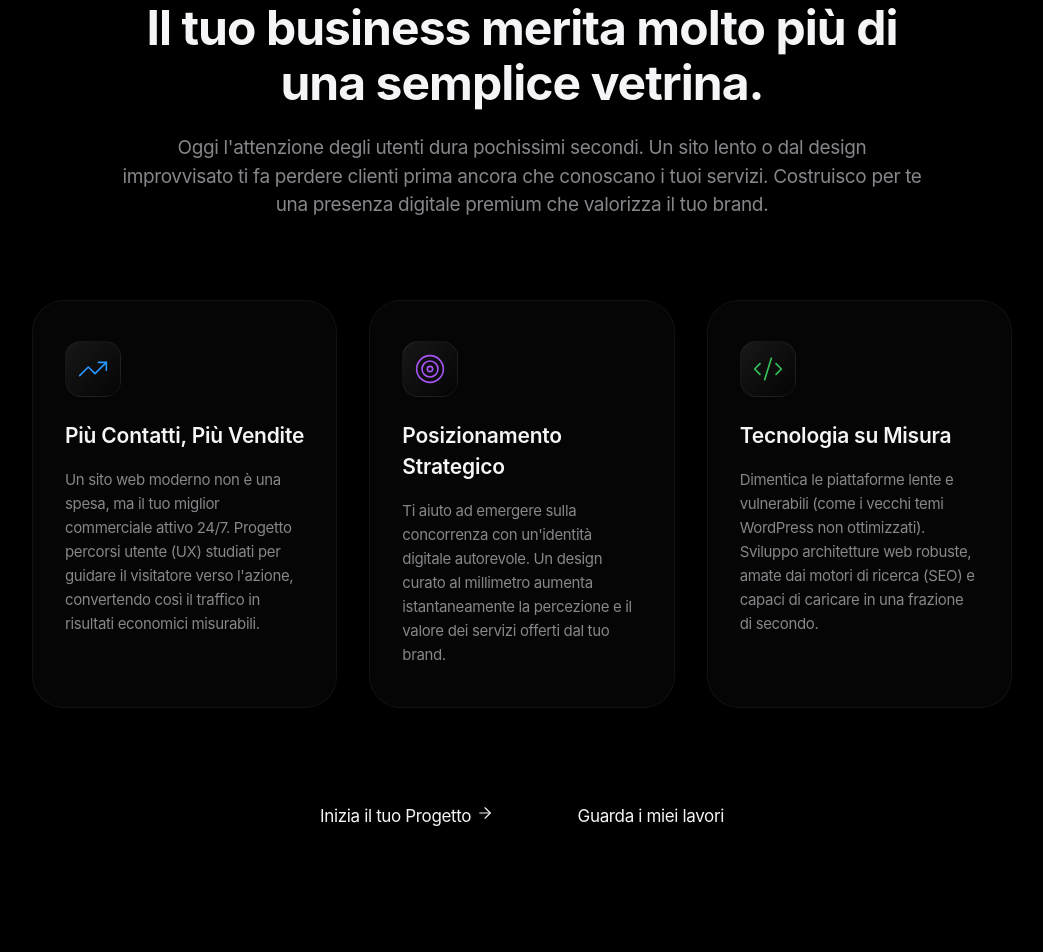
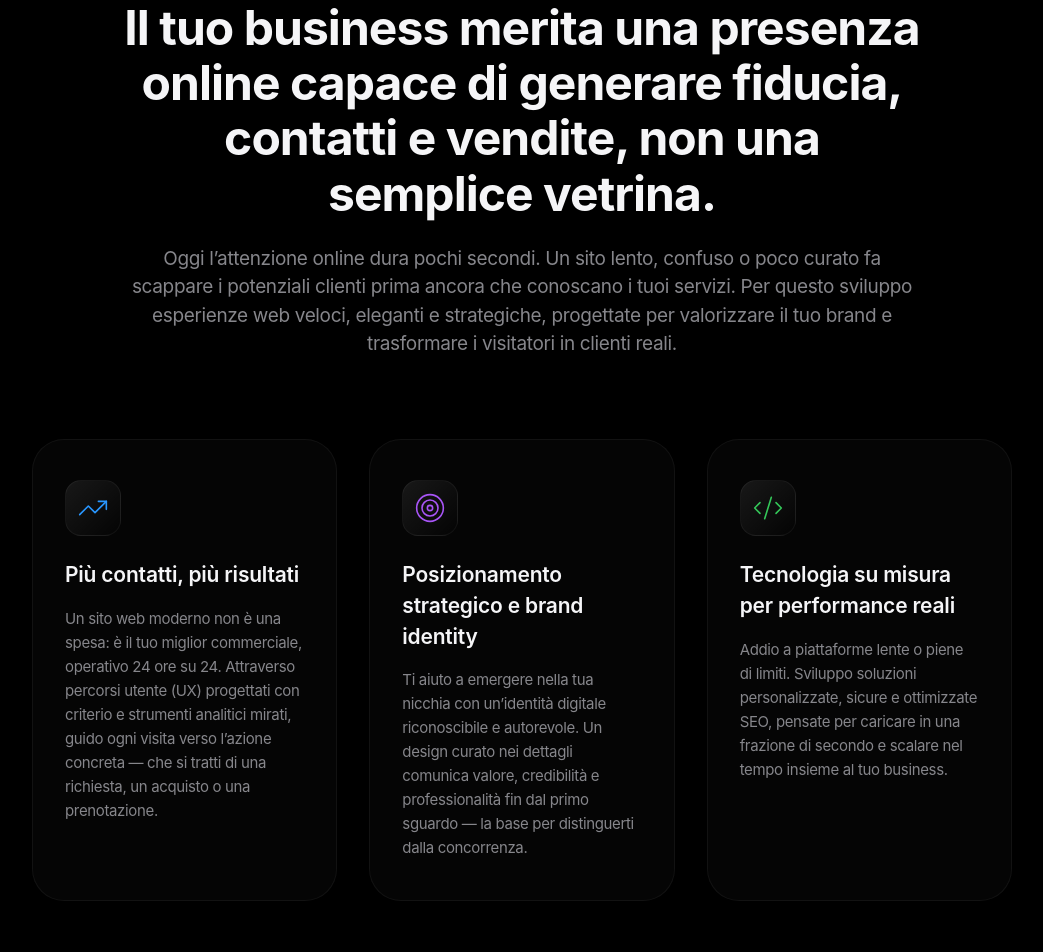
Before and after one commit to eltonbrahja/myPortfolio, a React (Vite) app: page / in a window 1280 px wide. Shown: the part 1000-1952 px from the top of the page, without its empty margins (118-1161 px from the left). Built offline with nearby package versions, Linux system fonts and the light colour scheme.

Commit message:
feat: Implement initial Home page with hero and value proposition sections, including dynamic styling and animations.

```diff
--- a/src/pages/Home.css
+++ b/src/pages/Home.css
@@ -223,6 +223,16 @@
   color: var(--text-secondary);
 }
 
+.value-closing-text {
+  text-align: center;
+  font-size: 20px;
+  line-height: 1.6;
+  color: var(--text-primary);
+  font-weight: 500;
+  max-width: 800px;
+  margin: 0 auto 48px auto;
+}
+
 /* Buttons */
 .value-cta-wrapper {
   display: flex;
--- a/src/pages/Home.jsx
+++ b/src/pages/Home.jsx
@@ -2,7 +2,7 @@ import React from 'react';
 import { motion } from 'framer-motion';
 import { Link } from 'react-router-dom';
 import PageTransition from '../components/PageTransition';
-import { ArrowRight, ChevronDown, TrendingUp, Target, Code2 } from 'lucide-react';
+import { Rocket, FolderOpen, ChevronDown, TrendingUp, Target, Code2 } from 'lucide-react';
 import './Home.css';
 
 const Home = () => {
@@ -28,7 +28,7 @@ const Home = () => {
               className="hero-title"
             >
               Trasformo la tua visione in <br />
-              <span className="text-gradient shimmer">risultati digitali concreti.</span>
+              <span className="text-gradient shimmer">risultati digitali misurabili.</span>
             </motion.h1>
           </div>
 
@@ -53,11 +53,9 @@ const Home = () => {
               transition={{ duration: 0.8 }}
               className="value-prop-header"
             >
-              <h2 className="value-title">Il tuo business merita molto più di una semplice vetrina.</h2>
+              <h2 className="value-title">Il tuo business merita una presenza online capace di generare fiducia, contatti e vendite, non una semplice vetrina.</h2>
               <p className="value-subtitle">
-                Oggi l'attenzione degli utenti dura pochissimi secondi. Un sito lento o dal design improvvisato
-                ti fa perdere clienti prima ancora che conoscano i tuoi servizi. Costruisco per te
-                una presenza digitale premium che valorizza il tuo brand.
+                Oggi l’attenzione online dura pochi secondi. Un sito lento, confuso o poco curato fa scappare i potenziali clienti prima ancora che conoscano i tuoi servizi. Per questo sviluppo esperienze web veloci, eleganti e strategiche, progettate per valorizzare il tuo brand e trasformare i visitatori in clienti reali.
               </p>
             </motion.div>
 
@@ -65,20 +63,20 @@ const Home = () => {
               {[
                 {
                   icon: <TrendingUp size={32} strokeWidth={1.2} />,
-                  title: "Più Contatti, Più Vendite",
-                  desc: "Un sito web moderno non è una spesa, ma il tuo miglior commerciale attivo 24/7. Progetto percorsi utente (UX) studiati per guidare il visitatore verso l'azione, convertendo così il traffico in risultati economici misurabili.",
+                  title: "Più contatti, più risultati",
+                  desc: "Un sito web moderno non è una spesa: è il tuo miglior commerciale, operativo 24 ore su 24. Attraverso percorsi utente (UX) progettati con criterio e strumenti analitici mirati, guido ogni visita verso l’azione concreta — che si tratti di una richiesta, un acquisto o una prenotazione.",
                   color: "blue"
                 },
                 {
                   icon: <Target size={32} strokeWidth={1.2} />,
-                  title: "Posizionamento Strategico",
-                  desc: "Ti aiuto ad emergere sulla concorrenza con un'identità digitale autorevole. Un design curato al millimetro aumenta istantaneamente la percezione e il valore dei servizi offerti dal tuo brand.",
+                  title: "Posizionamento strategico e brand identity",
+                  desc: "Ti aiuto a emergere nella tua nicchia con un’identità digitale riconoscibile e autorevole. Un design curato nei dettagli comunica valore, credibilità e professionalità fin dal primo sguardo — la base per distinguerti dalla concorrenza.",
                   color: "purple"
                 },
                 {
                   icon: <Code2 size={32} strokeWidth={1.2} />,
-                  title: "Tecnologia su Misura",
-                  desc: "Dimentica le piattaforme lente e vulnerabili (come i vecchi temi WordPress non ottimizzati). Sviluppo architetture web robuste, amate dai motori di ricerca (SEO) e capaci di caricare in una frazione di secondo.",
+                  title: "Tecnologia su misura per performance reali",
+                  desc: "Addio a piattaforme lente o piene di limiti. Sviluppo soluzioni personalizzate, sicure e ottimizzate SEO, pensate per caricare in una frazione di secondo e scalare nel tempo insieme al tuo business.",
                   color: "green"
                 }
               ].map((val, idx) => (
@@ -100,6 +98,16 @@ const Home = () => {
             </div>
 
             <motion.div
+              initial={{ opacity: 0, y: 30 }}
+              whileInView={{ opacity: 1, y: 0 }}
+              viewport={{ once: true, margin: "-50px" }}
+              transition={{ duration: 0.8, delay: 0.4 }}
+              className="value-closing-text"
+            >
+              <p>Che si tratti di un brand in crescita, uno studio professionale o un’attività locale, realizzo siti web che portano risultati concreti, non solo visite.</p>
+            </motion.div>
+
+            <motion.div
               initial={{ opacity: 0, y: 20 }}
               whileInView={{ opacity: 1, y: 0 }}
               viewport={{ once: true, margin: "-50px" }}
@@ -107,10 +115,10 @@ const Home = () => {
               className="value-cta-wrapper"
             >
               <Link to="/contact" className="btn btn-primary hero-btn">
-                Inizia il tuo Progetto <ArrowRight size={18} strokeWidth={1.5} />
+                <Rocket size={18} strokeWidth={1.5} /> Inizia il tuo progetto
               </Link>
               <Link to="/portfolio" className="btn btn-outline hero-btn-outline">
-                Guarda i miei lavori
+                <FolderOpen size={18} strokeWidth={1.5} /> Guarda i miei lavori
               </Link>
             </motion.div>
           </div>
```
